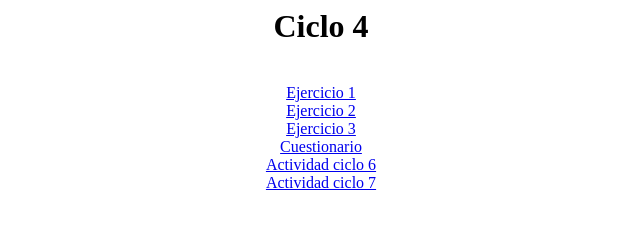
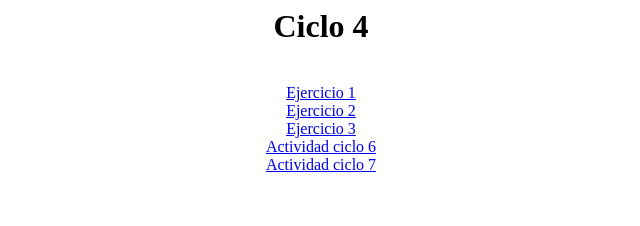
Before and after one commit to sofiamolano/sofiamolano.gcrb.edu.co, a plain HTML site: page index.html in a window 1280 px wide. Shown: the whole page, without its empty margins (319-959 px from the left). Drawn offline with Linux system fonts and the light colour scheme.

Commit message:
Update index.html

```diff
--- a/index.html
+++ b/index.html
@@ -12,7 +12,6 @@ Ciclo 4
 <a href="Ejercicio1.html">Ejercicio 1</a><br>
 <a href="Ejercicio2.html">Ejercicio 2</a><br>
 <a href="Ejercicio3.html">Ejercicio 3</a><br>
-<a href="Cuestionario.html"> Cuestionario</a><br>
 <a href="ciclo6.html">Actividad ciclo 6</a><br>
  <a href="ciclo7.html">Actividad ciclo 7</a><br>
 </center>
```
